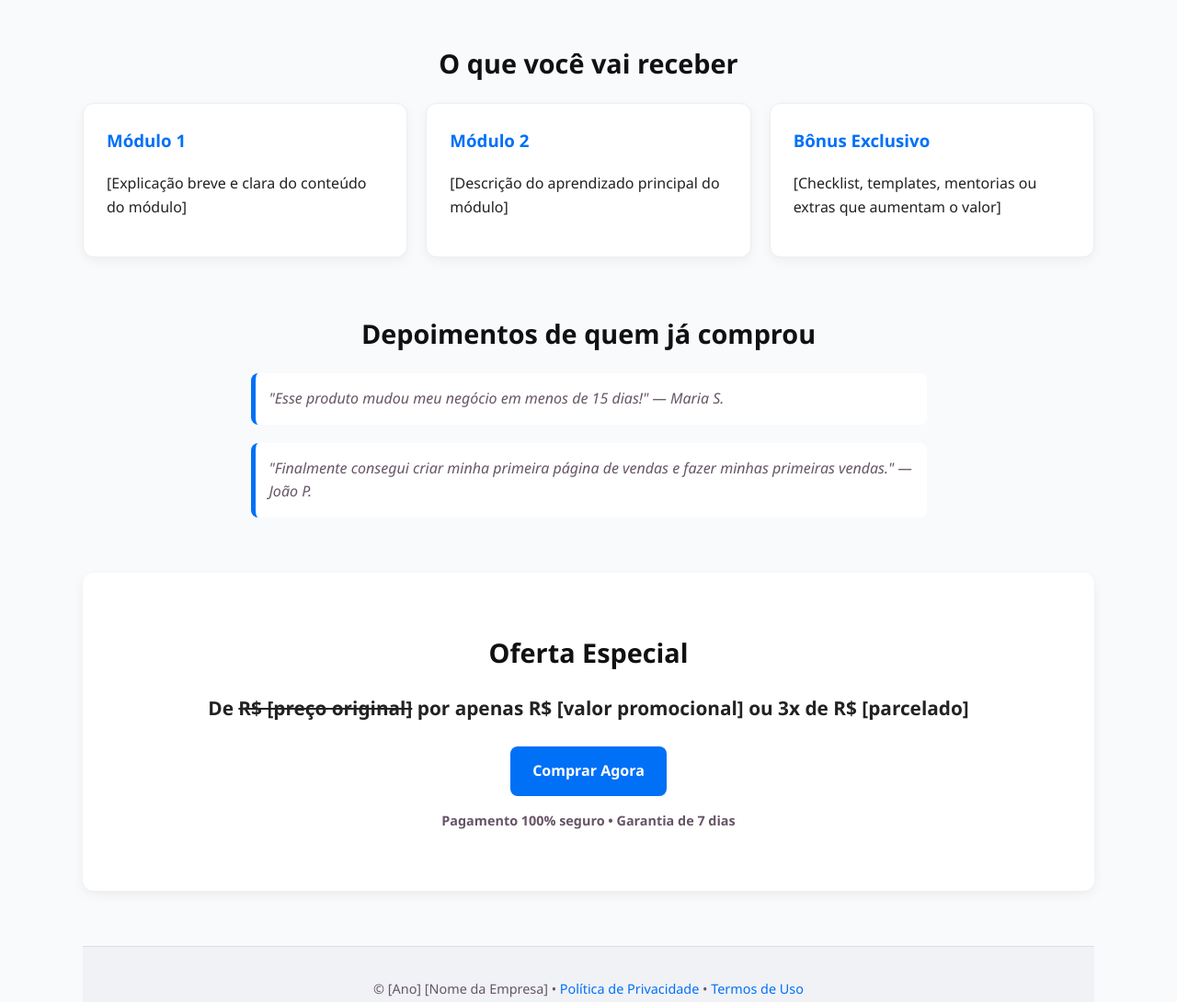
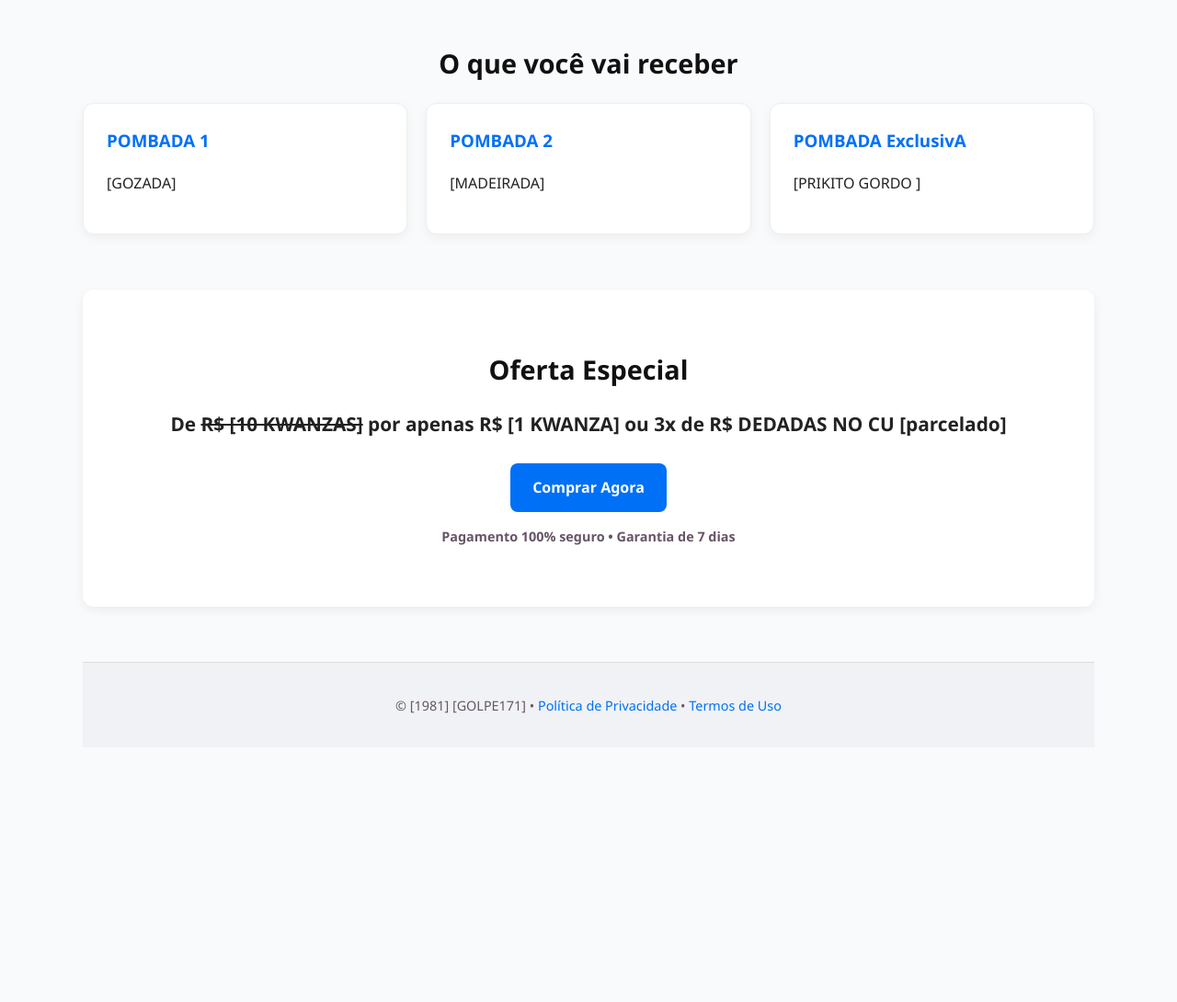
Before and after one commit to clmhz1000-cmd/site-golpe-171, a plain HTML site: page index.html in a window 1280 px wide. Shown: the part 500-1590 px from the top of the page at 92% size. After the commit the page ends 1333 px from the top, so only its background shows below. Drawn offline with Linux system fonts and the light colour scheme.

Commit message:
Update index.html
1

```diff
--- a/index.html
+++ b/index.html
@@ -166,38 +166,31 @@
       <h2>O que você vai receber</h2>
       <div class="cards">
         <div class="card">
-          <h3>Módulo 1</h3>
-          <p>[Explicação breve e clara do conteúdo do módulo]</p>
+          <h3>POMBADA 1</h3>
+          <p>[GOZADA]</p>
         </div>
         <div class="card">
-          <h3>Módulo 2</h3>
-          <p>[Descrição do aprendizado principal do módulo]</p>
+          <h3>POMBADA 2</h3>
+          <p>[MADEIRADA]</p>
         </div>
         <div class="card">
-          <h3>Bônus Exclusivo</h3>
-          <p>[Checklist, templates, mentorias ou extras que aumentam o valor]</p>
+          <h3>POMBADA ExclusivA</h3>
+          <p>[PRIKITO GORDO ]</p>
         </div>
       </div>
-    </section>
-
-    <!-- DEPOIMENTOS -->
-    <section>
-      <h2>Depoimentos de quem já comprou</h2>
-      <blockquote>"Esse produto mudou meu negócio em menos de 15 dias!" — <em>Maria S.</em></blockquote>
-      <blockquote>"Finalmente consegui criar minha primeira página de vendas e fazer minhas primeiras vendas." — <em>João P.</em></blockquote>
     </section>
 
     <!-- OFERTA -->
     <section id="comprar">
       <h2>Oferta Especial</h2>
-      <p>De <s>R$ [preço original]</s> por apenas <strong>R$ [valor promocional]</strong> ou <strong>3x de R$ [parcelado]</strong></p>
-      <a class="btn" href="[LINK_CHECKOUT]">Comprar Agora</a>
+      <p>De <s>R$ [10 KWANZAS]</s> por apenas <strong>R$ [1 KWANZA]</strong> ou <strong>3x de R$ DEDADAS NO CU [parcelado]</strong></p>
+      <a class="btn" href="[https://pt.erome.com/a/cJc8E7Rz]">Comprar Agora</a>
       <p style="margin-top:15px; font-size:0.9rem; color:var(--muted);">Pagamento 100% seguro • Garantia de 7 dias</p>
     </section>
 
     <!-- RODAPÉ -->
     <footer>
-      <p>© [Ano] [Nome da Empresa] • <a href="#">Política de Privacidade</a> • <a href="#">Termos de Uso</a></p>
+      <p>© [1981] [GOLPE171] • <a href="#">Política de Privacidade</a> • <a href="#">Termos de Uso</a></p>
     </footer>
   </div>
 </body>
```
